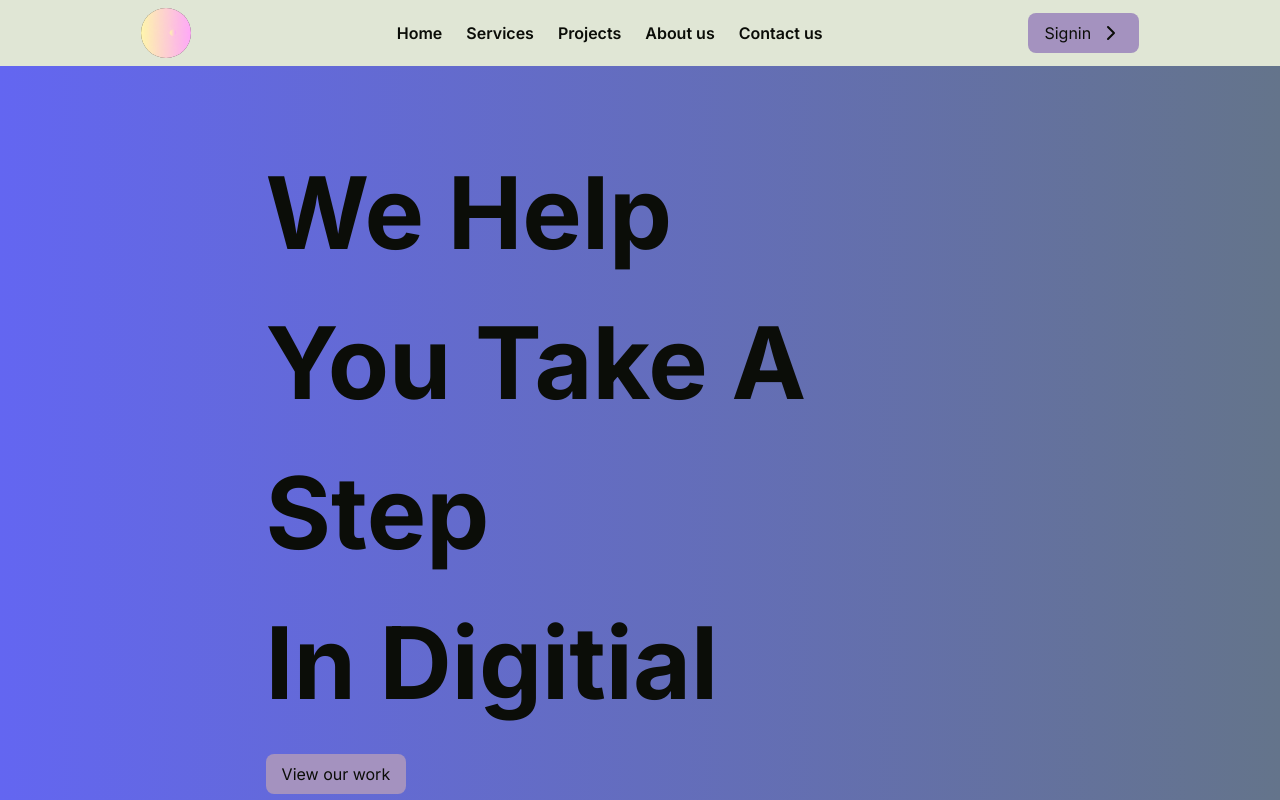
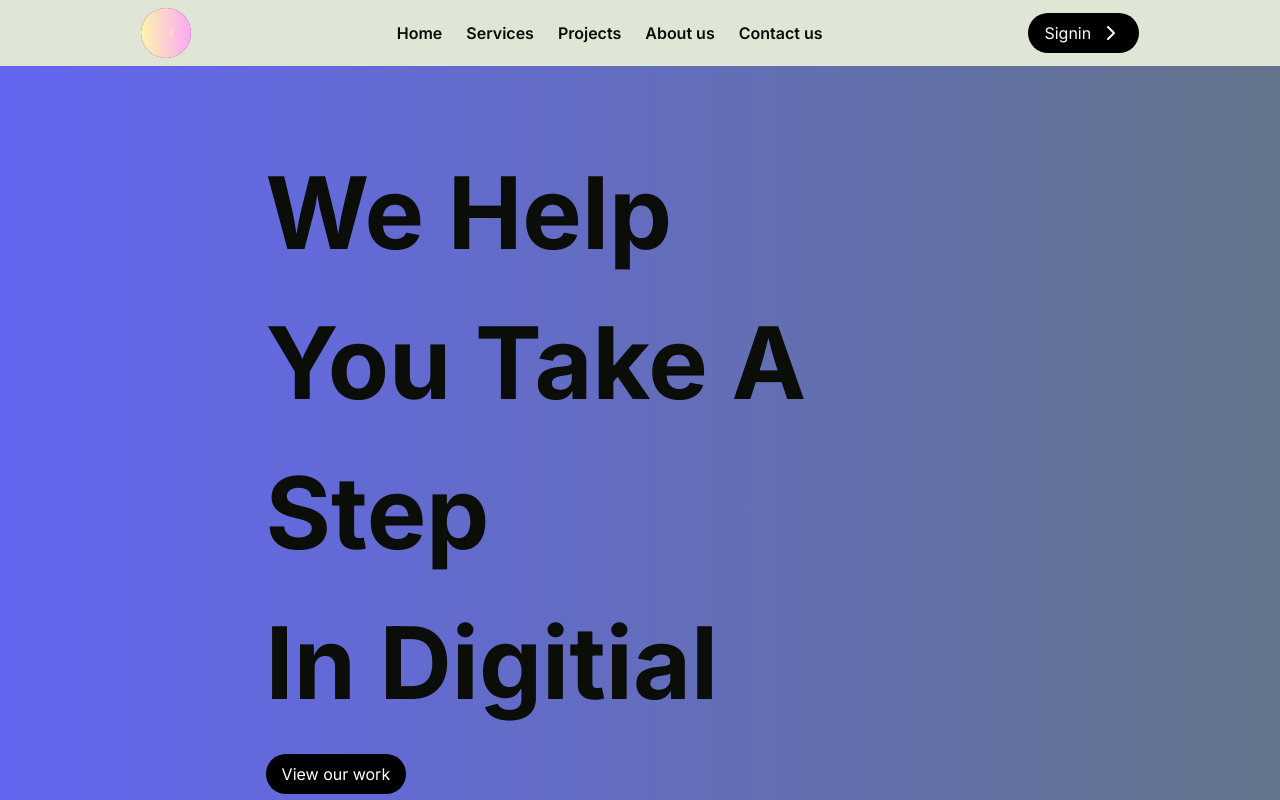
Before and after one commit to Krisna07/Digithink, a Next.js app: page / in a window 1280 px wide. Shown: the top 800 px of the page. Built offline with nearby package versions, Linux system fonts and the light colour scheme.

Commit message:
theme update

```diff
--- a/src/app/Components/Button.tsx
+++ b/src/app/Components/Button.tsx
@@ -13,7 +13,7 @@ interface btnProps {
 
 const Button = ({ btnText, isIcon, icon, variant }: btnProps) => {
   const primaryBtn =
-    "w-fit h-fit px-4 py-2 bg-primary-Btn rounded-[8px] border-none hover:text-hover-Text outline-none flex items-center  gap-2";
+    "w-fit h-fit px-4 py-2 bg-black rounded-full border-none hover:text-gray-100 text-white outline-none flex items-center  gap-2";
   const secondaryBtn =
     "w-fit px-4 py-2 bg-secondary-Btn rounded-[8px] border-none text-hover-text hover:text-text-color outline-none";
 
@@ -21,7 +21,7 @@ const Button = ({ btnText, isIcon, icon, variant }: btnProps) => {
 
   return (
     <button
-      className={`${variant ? variant : primaryBtn}`}
+      className={variant ? variant : primaryBtn}
       onMouseEnter={() => setHover(!isHover)}
       onMouseLeave={() => setHover(!isHover)}
     >
```
